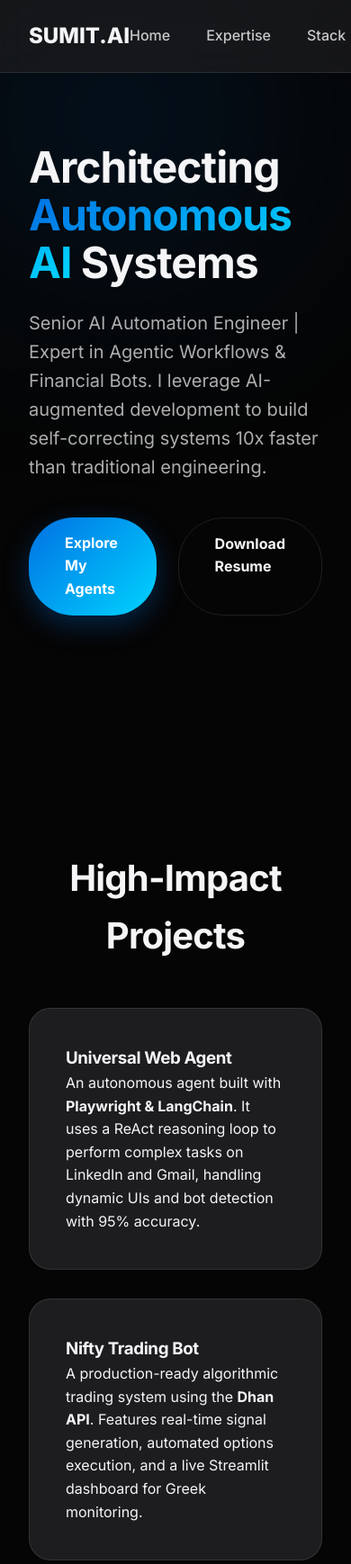
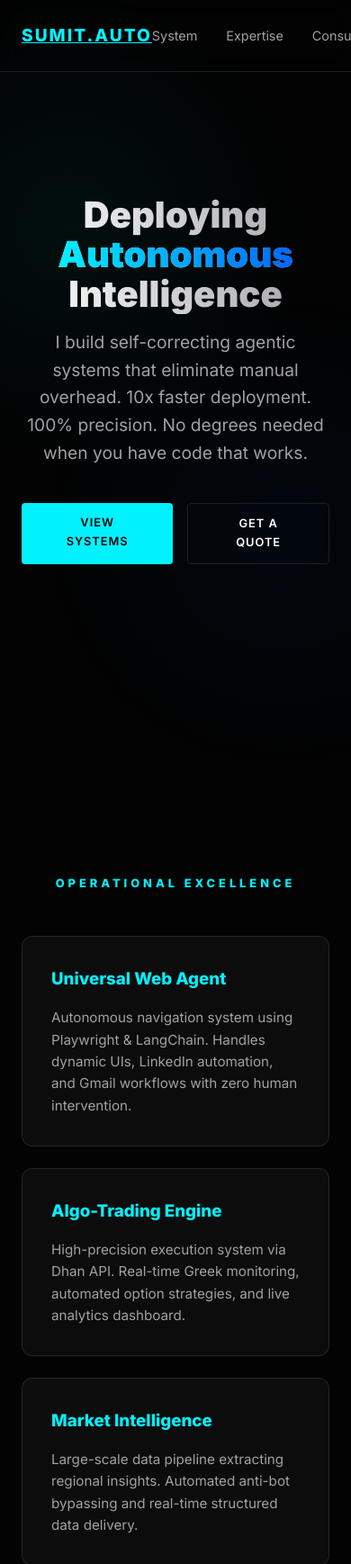
Before and after one commit to kandicharak/portfolio, a plain HTML site: page index.html in a window 390 px wide. Shown: the top 1738 px of the page at 90% size. Drawn offline with Linux system fonts and the light colour scheme.

```diff
--- a/index.html
+++ b/index.html
@@ -3,74 +3,53 @@
 <head>
     <meta charset="UTF-8">
     <meta name="viewport" content="width=device-width, initial-scale=1.0">
-    <title>Sumit Singh | AI Automation & Solutions Architect</title>
+    <title>Sumit Singh | Autonomous AI Systems Architect</title>
     <link rel="stylesheet" href="style.css">
     <link rel="preconnect" href="https://fonts.googleapis.com">
     <link rel="preconnect" href="https://fonts.gstatic.com" crossorigin>
-    <link href="https://fonts.googleapis.com/css2?family=Inter:wght@400;500;700;800&display=swap" rel="stylesheet">
+    <link href="https://fonts.googleapis.com/css2?family=Inter:wght@400;600;800;900&display=swap" rel="stylesheet">
 </head>
 <body>
     <header>
         <div class="container">
             <nav>
-                <a href="#" class="logo">SUMIT.AI</a>
+                <a href="#" class="logo">SUMIT.AUTO</a>
                 <ul class="nav-links">
-                    <li><a href="#hero">Home</a></li>
+                    <li><a href="#hero">System</a></li>
                     <li><a href="#projects">Expertise</a></li>
-                    <li><a href="#skills">Stack</a></li>
-                    <li><a href="#contact">Contact</a></li>
+                    <li><a href="#contact">Consult</a></li>
                 </ul>
             </nav>
         </div>
     </header>
 
     <main>
-        <section id="hero" class="hero">
-            <div class="container hero-content reveal">
-                <h1>Architecting <span class="gradient-text">Autonomous AI</span> Systems</h1>
-                <p>Senior AI Automation Engineer | Expert in Agentic Workflows & Financial Bots. I leverage AI-augmented development to build self-correcting systems 10x faster than traditional engineering.</p>
+        <section id="hero" class="hero reveal">
+            <div class="container">
+                <h1>Deploying <span class="gradient-text">Autonomous</span> Intelligence</h1>
+                <p>I build self-correcting agentic systems that eliminate manual overhead. 10x faster deployment. 100% precision. No degrees needed when you have code that works.</p>
                 <div class="cta-group">
-                    <a href="#projects" class="btn btn-primary">Explore My Agents</a>
-                    <a href="Resume_Sumit_Singh.pdf" target="_blank" class="btn btn-secondary">Download Resume</a>
+                    <a href="#projects" class="btn btn-primary">View Systems</a>
+                    <a href="mailto:professionalcharak@gmail.com" class="btn btn-secondary">Get a Quote</a>
                 </div>
             </div>
         </section>
 
         <section id="projects" class="section">
             <div class="container">
-                <h2 class="section-title">High-Impact Projects</h2>
+                <h2 class="section-title">Operational Excellence</h2>
                 <div class="grid">
                     <div class="card reveal">
                         <h3>Universal Web Agent</h3>
-                        <p>An autonomous agent built with <b>Playwright & LangChain</b>. It uses a ReAct reasoning loop to perform complex tasks on LinkedIn and Gmail, handling dynamic UIs and bot detection with 95% accuracy.</p>
+                        <p>Autonomous navigation system using Playwright & LangChain. Handles dynamic UIs, LinkedIn automation, and Gmail workflows with zero human intervention.</p>
                     </div>
                     <div class="card reveal">
-                        <h3>Nifty Trading Bot</h3>
-                        <p>A production-ready algorithmic trading system using the <b>Dhan API</b>. Features real-time signal generation, automated options execution, and a live Streamlit dashboard for Greek monitoring.</p>
+                        <h3>Algo-Trading Engine</h3>
+                        <p>High-precision execution system via Dhan API. Real-time Greek monitoring, automated option strategies, and live analytics dashboard.</p>
                     </div>
                     <div class="card reveal">
-                        <h3>Zomato Intelligence</h3>
-                        <p>Large-scale market data pipeline using <b>Selenium & Scrapy</b>. Automated the extraction and analysis of thousands of restaurant listings to generate regional expansion insights.</p>
-                    </div>
-                </div>
-            </div>
-        </section>
-
-        <section id="skills" class="section">
-            <div class="container">
-                <h2 class="section-title">Technical DNA</h2>
-                <div class="grid">
-                    <div class="card reveal">
-                        <h3>AI & Orchestration</h3>
-                        <p>LangChain, Agentic Design Patterns, Prompt Engineering, CrewAI, LM Studio (Local Inference).</p>
-                    </div>
-                    <div class="card reveal">
-                        <h3>Automation & Web</h3>
-                        <p>Playwright, Selenium, Browser-use, n8n, Zapier, Python (Asyncio), BeautifulSoup.</p>
-                    </div>
-                    <div class="card reveal">
-                        <h3>Tools & Workflow</h3>
-                        <p>AI-Augmented Development (Cursor/Claude Code), SQL, Streamlit, Git, Cloud API Management.</p>
+                        <h3>Market Intelligence</h3>
+                        <p>Large-scale data pipeline extracting regional insights. Automated anti-bot bypassing and real-time structured data delivery.</p>
                     </div>
                 </div>
             </div>
@@ -78,20 +57,34 @@
 
         <section id="contact" class="section">
             <div class="container">
-                <h2 class="section-title">Let's Build the Future</h2>
-                <div class="card reveal" style="text-align: center;">
-                    <p>Ready to deploy autonomous systems for your business? Let's connect.</p>
-                    <div class="cta-group" style="justify-content: center; margin-top: 2rem;">
-                        <a href="mailto:professionalcharak@gmail.com" class="btn btn-primary">Hire Me</a>
-                        <a href="https://www.linkedin.com/in/sumit-singh-2783a5224" target="_blank" class="btn btn-secondary">LinkedIn Profile</a>
+                <div class="card reveal" style="text-align: center; border-color: var(--accent-primary);">
+                    <h2 style="margin-bottom: 1rem;">Ready to Automate?</h2>
+                    <p style="margin-bottom: 2rem;">Stop hiring more people. Start deploying better agents. Let's discuss your ROI.</p>
+                    <div class="cta-group" style="justify-content: center;">
+                        <a href="mailto:professionalcharak@gmail.com" class="btn btn-primary">Start Now</a>
+                        <a href="https://www.linkedin.com/in/sumit-singh-2783a5224" target="_blank" class="btn btn-secondary">LinkedIn</a>
                     </div>
                 </div>
             </div>
         </section>
     </main>
 
-    <footer style="padding: 2rem 0; text-align: center; border-top: 1px solid var(--glass-border); margin-top: 4rem;">
-        <p>&copy; 2024 Sumit Singh. AI-Powered Engineering.</p>
+    <footer>
+        <div class="container">
+            <p>&copy; 2026 SUMIT SINGH. ARCHITECTING THE FUTURE OF WORK.</p>
+        </div>
     </footer>
+
+    <script>
+        const observer = new IntersectionObserver((entries) => {
+            entries.forEach((entry) => {
+                if (entry.isIntersecting) {
+                    entry.target.classList.add('active');
+                }
+            });
+        }, { threshold: 0.1 });
+
+        document.querySelectorAll('.reveal').forEach((el) => observer.observe(el));
+    </script>
 </body>
 </html>
--- a/style.css
+++ b/style.css
@@ -1,57 +1,58 @@
 :root {
-  --bg-color: #050505;
-  --text-color: #f5f5f7;
-  --accent-color: #0071e3;
-  --accent-gradient: linear-gradient(135deg, #0071e3 0%, #00d4ff 100%);
-  --secondary-bg: #1d1d1f;
-  --glass-bg: rgba(29, 29, 31, 0.7);
+  --bg-color: #030303;
+  --card-bg: rgba(15, 15, 15, 0.8);
+  --accent-primary: #00f2ff;
+  --accent-secondary: #0066ff;
+  --text-main: #ffffff;
+  --text-dim: #a1a1a6;
   --glass-border: rgba(255, 255, 255, 0.1);
-  --font-main: 'Inter', system-ui, -apple-system, sans-serif;
-  --transition: all 0.4s cubic-bezier(0.4, 0, 0.2, 1);
+  --font-family: 'Inter', system-ui, -apple-system, sans-serif;
+  --glow: 0 0 20px rgba(0, 242, 255, 0.2);
 }
 
 * {
   margin: 0;
   padding: 0;
   box-sizing: border-box;
+  cursor: crosshair; /* Adds a techy feel */
 }
 
 body {
   background-color: var(--bg-color);
-  color: var(--text-color);
-  font-family: var(--font-main);
+  color: var(--text-main);
+  font-family: var(--font-family);
   line-height: 1.6;
   overflow-x: hidden;
 }
 
-/* Typography */
-h1, h2, h3 {
-  font-weight: 700;
-  letter-spacing: -0.02em;
+/* Background Animation */
+body::before {
+  content: '';
+  position: fixed;
+  top: 0;
+  left: 0;
+  width: 100%;
+  height: 100%;
+  background:
+    radial-gradient(circle at 20% 30%, rgba(0, 242, 255, 0.05) 0%, transparent 40%),
+    radial-gradient(circle at 80% 70%, rgba(0, 102, 255, 0.05) 0%, transparent 40%);
+  z-index: -1;
 }
 
-.gradient-text {
-  background: var(--accent-gradient);
-  -webkit-background-clip: text;
-  -webkit-text-fill-color: transparent;
+.container {
+  max-width: 1100px;
+  margin: 0 auto;
+  padding: 0 1.5rem;
 }
 
-/* Layout */
-.container {
-  max-width: 1200px;
-  margin: 0 auto;
-  padding: 0 2rem;
-}
-
-/* Header & Nav */
+/* Header */
 header {
   position: fixed;
   top: 0;
   width: 100%;
-  z-index: 1000;
-  backdrop-filter: blur(20px);
-  -webkit-backdrop-filter: blur(20px);
-  background: var(--glass-bg);
+  padding: 1.5rem 0;
+  backdrop-filter: blur(15px);
+  z-index: 100;
   border-bottom: 1px solid var(--glass-border);
 }
 
@@ -59,115 +60,114 @@
   display: flex;
   justify-content: space-between;
   align-items: center;
-  height: 80px;
 }
 
 .logo {
-  font-size: 1.5rem;
+  font-size: 1.2rem;
   font-weight: 800;
-  text-decoration: none;
-  color: var(--text-color);
+  letter-spacing: 2px;
+  color: var(--accent-primary);
+  text-transform: uppercase;
 }
 
 .nav-links {
   display: flex;
-  gap: 2.5rem;
+  gap: 2rem;
   list-style: none;
 }
 
 .nav-links a {
   text-decoration: none;
-  color: var(--text-color);
-  opacity: 0.8;
-  font-weight: 500;
-  transition: var(--transition);
+  color: var(--text-dim);
+  font-size: 0.9rem;
+  transition: 0.3s;
 }
 
 .nav-links a:hover {
-  opacity: 1;
-  color: var(--accent-color);
+  color: var(--accent-primary);
+  text-shadow: var(--glow);
 }
 
-/* Hero Section */
+/* Hero */
 .hero {
   height: 100vh;
   display: flex;
+  flex-direction: column;
+  justify-content: center;
   align-items: center;
+  text-align: center;
   position: relative;
-  overflow: hidden;
-}
-
-.hero::before {
-  content: '';
-  position: absolute;
-  top: -20%;
-  right: -10%;
-  width: 600px;
-  height: 600px;
-  background: radial-gradient(circle, rgba(0, 113, 227, 0.15) 0%, transparent 70%);
-  z-index: -1;
-  filter: blur(100px);
-}
-
-.hero-content {
-  max-width: 800px;
 }
 
 .hero h1 {
-  font-size: clamp(3rem, 8vw, 5rem);
+  font-size: clamp(2.5rem, 10vw, 5rem);
+  font-weight: 900;
   line-height: 1.1;
-  margin-bottom: 1.5rem;
+  background: linear-gradient(to right, #fff, #a1a1a6);
+  -webkit-background-clip: text;
+  -webkit-text-fill-color: transparent;
+  margin-bottom: 1rem;
+}
+
+.gradient-text {
+  background: linear-gradient(90deg, var(--accent-primary), var(--accent-secondary));
+  -webkit-background-clip: text;
+  -webkit-text-fill-color: transparent;
 }
 
 .hero p {
-  font-size: 1.25rem;
-  opacity: 0.7;
+  color: var(--text-dim);
+  font-size: 1.2rem;
+  max-width: 600px;
   margin-bottom: 2.5rem;
-  max-width: 600px;
 }
 
 .cta-group {
   display: flex;
-  gap: 1.5rem;
+  gap: 1rem;
 }
 
 .btn {
-  padding: 1rem 2.5rem;
-  border-radius: 50px;
+  padding: 0.8rem 2rem;
+  border-radius: 4px;
   font-weight: 600;
   text-decoration: none;
-  transition: var(--transition);
-  cursor: pointer;
-  display: inline-block;
+  transition: 0.3s;
+  text-transform: uppercase;
+  font-size: 0.8rem;
+  letter-spacing: 1px;
 }
 
 .btn-primary {
-  background: var(--accent-gradient);
-  color: white;
-  box-shadow: 0 10px 30px rgba(0, 113, 227, 0.3);
+  background: var(--accent-primary);
+  color: #000;
 }
 
 .btn-primary:hover {
-  transform: translateY(-3px);
-  box-shadow: 0 15px 40px rgba(0, 113, 227, 0.4);
+  background: #fff;
+  box-shadow: var(--glow);
+  transform: translateY(-2px);
 }
 
 .btn-secondary {
   border: 1px solid var(--glass-border);
-  color: var(--text-color);
+  color: #fff;
 }
 
 .btn-secondary:hover {
   background: var(--glass-border);
 }
 
-/* Grid Sections */
+/* Projects Section */
 .section {
-  padding: 100px 0;
+  padding: 8rem 0;
 }
 
 .section-title {
-  font-size: 2.5rem;
+  font-size: 0.8rem;
+  text-transform: uppercase;
+  letter-spacing: 4px;
+  color: var(--accent-primary);
   margin-bottom: 3rem;
   text-align: center;
 }
@@ -175,35 +175,50 @@
 .grid {
   display: grid;
   grid-template-columns: repeat(auto-fit, minmax(300px, 1fr));
-  gap: 2rem;
+  gap: 1.5rem;
 }
 
 .card {
-  background: var(--secondary-bg);
-  padding: 2.5rem;
-  border-radius: 24px;
+  background: var(--card-bg);
   border: 1px solid var(--glass-border);
-  transition: var(--transition);
+  padding: 2rem;
+  border-radius: 12px;
+  transition: 0.4s cubic-bezier(0.175, 0.885, 0.32, 1.275);
 }
 
 .card:hover {
-  transform: translateY(-10px);
-  background: rgba(40, 40, 42, 0.8);
-  border-color: var(--accent-color);
+  border-color: var(--accent-primary);
+  transform: scale(1.02);
+  box-shadow: var(--glow);
 }
 
-/* Animations */
-@keyframes fadeInUp {
-  from {
-    opacity: 0;
-    transform: translateY(30px);
-  }
-  to {
-    opacity: 1;
-    transform: translateY(0);
-  }
+.card h3 {
+  margin-bottom: 1rem;
+  color: var(--accent-primary);
 }
 
+.card p {
+  color: var(--text-dim);
+  font-size: 0.95rem;
+}
+
+/* Footer */
+footer {
+  padding: 4rem 0;
+  border-top: 1px solid var(--glass-border);
+  text-align: center;
+  color: var(--text-dim);
+  font-size: 0.8rem;
+}
+
+/* Scroll Animation */
 .reveal {
-  animation: fadeInUp 1s ease-out forwards;
+  opacity: 0;
+  transform: translateY(30px);
+  transition: 1s ease-out;
 }
+
+.reveal.active {
+  opacity: 1;
+  transform: translateY(0);
+}
```
Also changed, not shown: Resume_Sumit_Singh.html (+1 -1 lines), Resume_Sumit_Singh_Certified.html (added, +78 -0 lines), 6 other files.
